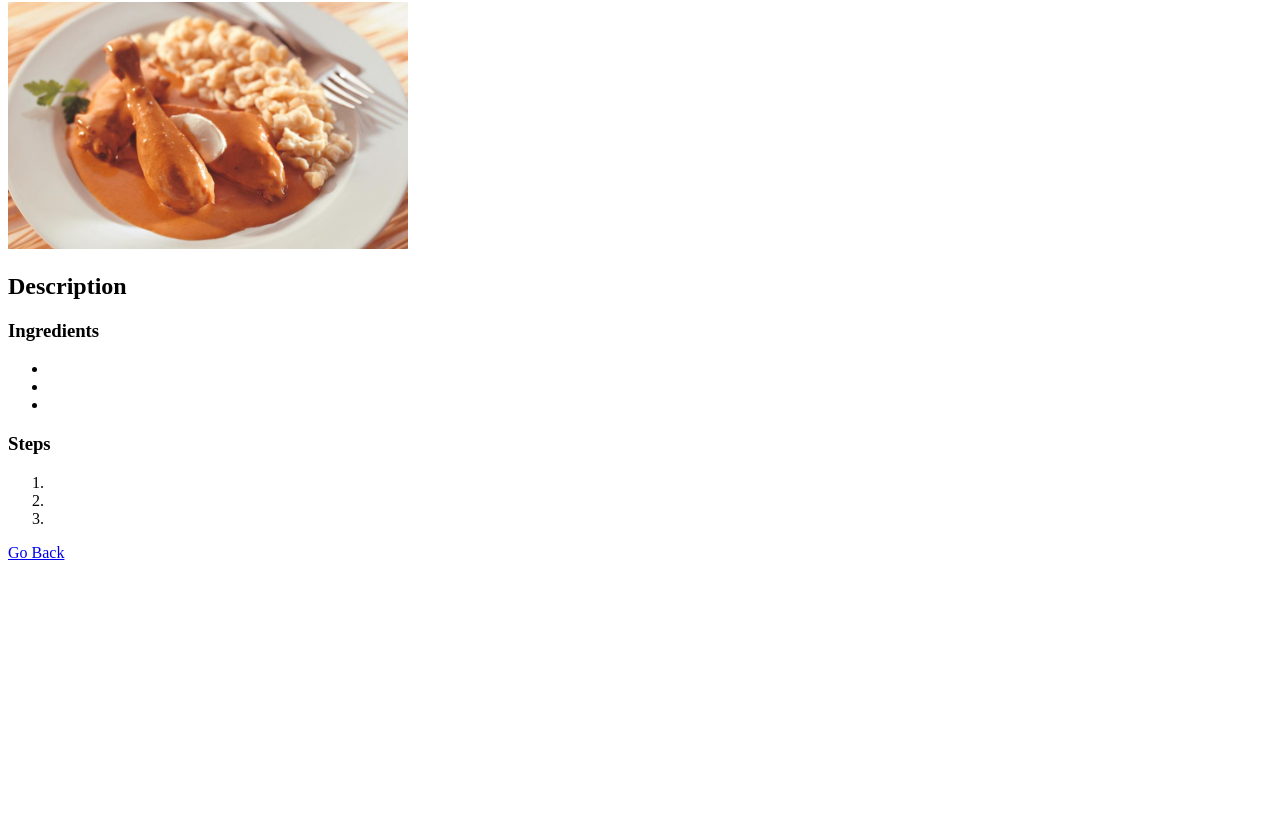
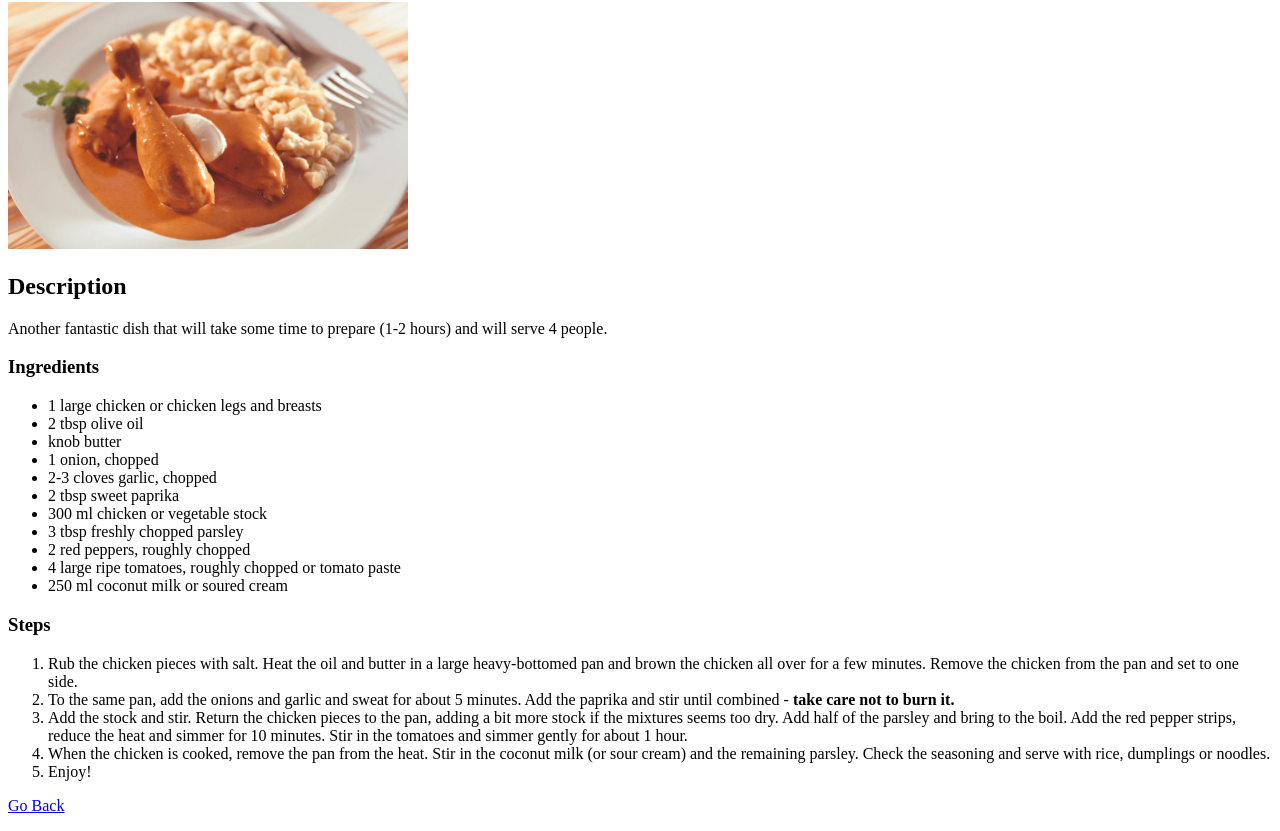
Before and after one commit to DennisH4us/odin-recipes, a plain HTML site: page recipes/paprikahendl.html in a window 1280 px wide. Shown: the part 78-909 px from the top of the page. Before the commit the page ends 800 px from the top, so only its background shows below. Drawn offline with Linux system fonts and the light colour scheme.

Commit message:
Finished recipe paprikahendl

```diff
--- a/recipes/paprikahendl.html
+++ b/recipes/paprikahendl.html
@@ -8,24 +8,34 @@
     <h1>Paprikahendl (Paprika chicken)</h1>
    <img src="../img/paprikahendl.jpg" width="400" alt="picture of a paprika chicken">
     <h2>Description</h2>
-
+    Another fantastic dish that will take some time to prepare (1-2 hours) and will serve 4 people.
     <h3>Ingredients</h3>
     <ul>
-        <li></li>
-        <li></li>
-        <li></li>
+        <li>1 large chicken or chicken legs and breasts</li>
+        <li>2 tbsp olive oil</li>
+        <li>knob butter</li>
+        <li>1 onion, chopped</li>
+        <li>2-3 cloves garlic, chopped</li>
+        <li>2 tbsp sweet paprika</li>
+        <li>300 ml chicken or vegetable stock</li>
+        <li>3 tbsp freshly chopped parsley</li>
+        <li>2 red peppers, roughly chopped</li>
+        <li>4 large ripe tomatoes, roughly chopped or tomato paste</li>
+        <li>250 ml coconut milk or soured cream</li>
     </ul>
     <h3>Steps</h3>
     <ol>
-        <li></li>
-        <li></li>
-        <li></li>
+        <li>Rub the chicken pieces with salt. Heat the oil and butter in a large heavy-bottomed pan and brown the chicken all over for a few minutes. Remove the chicken from the pan and set to one side.</li>
+        <li>To the same pan, add the onions and garlic and sweat for about 5 minutes. Add the paprika and stir until combined - <strong>take care not to burn it.</strong></li>
+        <li>Add the stock and stir. Return the chicken pieces to the pan, adding a bit more stock if the mixtures seems too dry. Add half of the parsley and bring to the boil. Add the red pepper strips, reduce the heat and simmer for 10 minutes. Stir in the tomatoes and simmer gently for about 1 hour.</li>
+        <li>When the chicken is cooked, remove the pan from the heat. Stir in the coconut milk (or sour cream) and the remaining parsley. Check the seasoning and serve with rice, dumplings or noodles.</li>
+        <li>Enjoy!</li>
     </ol>
 
     <p>
         <script>
             document.write('<a href="../index.html' + document.referrer + '">Go Back</a>');
         </script>
-        </p>
+    </p>
 </body>
 </html>
```
